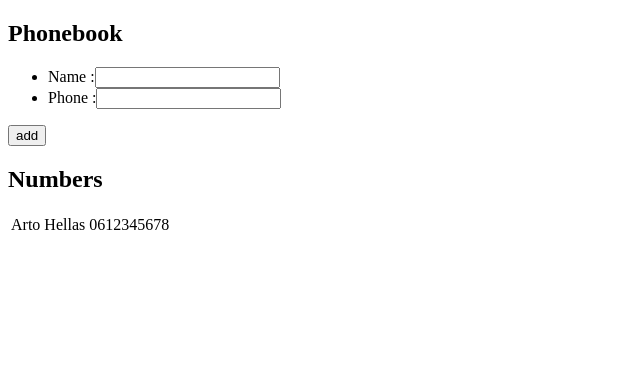
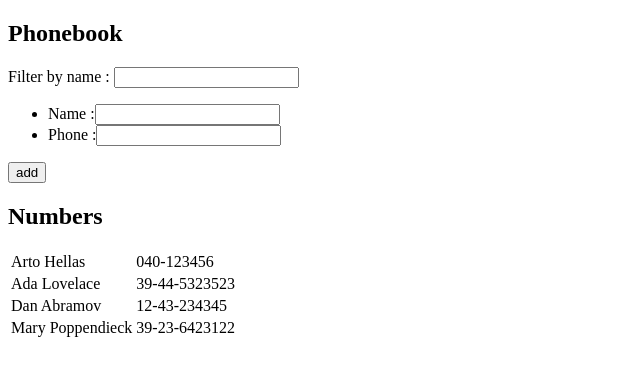
Before and after one commit to Mouarius/fullstackopen-course, a React (Create React App) app in the folder part2/phonebook/: page / in a window 1280 px wide. Shown: the top 376 px of the page, without its empty margins (0-640 px from the left). Built offline with nearby package versions, Linux system fonts and the light colour scheme.

Commit message:
Exercise 2.9 step4 - filter case insensitive

```diff
--- a/part2/phonebook/src/App.js
+++ b/part2/phonebook/src/App.js
@@ -1,16 +1,42 @@
 import React, { useState } from 'react'
 
 const App = () => {
+  //------    COMPONENT STATES    ------//
   const [ persons, setPersons ] = useState([
-    {
-        name: 'Arto Hellas',
-        phone: '0612345678'
-    }
+    { name: 'Arto Hellas', phone: '040-123456' },
+    { name: 'Ada Lovelace', phone: '39-44-5323523' },
+    { name: 'Dan Abramov', phone: '12-43-234345' },
+    { name: 'Mary Poppendieck', phone: '39-23-6423122' }
   ])
-  console.log(persons);
   const [ newName, setNewName ] = useState('')
   const [ newPhone, setNewPhone ] = useState('')
+  const [ filterValue, setFilterValue ] = useState('')
 
+  //------    PERSONS FILTERING PROCESS    ------//
+
+  const personsToShow = [] //Create an empty array to contain the objects of persons to show, we need to declare it empty at each new state render to ensure that we only show the current filtervalue
+
+  for(let i = 0 ; i < persons.length ; i++){
+
+    //LOG DEVELOPPEMENT TESTS
+    /* console.log(`persons[${i}] :>> `, persons[i].name.toLowerCase());
+    console.log('includes a >>', persons[i].name.toLowerCase().includes('a')); */
+
+    if (persons[i].name.toLowerCase().includes(filterValue.toLowerCase())){ //Compares the values of lower case name property of deach person in persons, with the actual filter value (lower case as well)
+      personsToShow.push(persons[i])//If there is a match, we push the person to the persons to show array
+      console.log('Render the person :', persons[i].name);
+    }
+  }
+  //const personsToShow = personsLowerCase.filter(person => person.name.includes(filterValue.toLowerCase()))
+  console.log('Persons to show -> ', personsToShow)
+
+
+  //------    EVENT HANDLERS    ------//
+
+  const handleFilterChange = (event) => {
+    console.log('Filter -> ', event.target.value)
+    setFilterValue(event.target.value)
+  }
 
   const handleNameChange = (event) => {
     console.log('Current input value : ', event.target.value);
@@ -21,8 +47,12 @@ const App = () => {
     setNewPhone(event.target.value)
   }
 
+  //------    ADD PERSON BUTTON HANDLER    ------//
+
   const addPerson = (event) => {
+
     event.preventDefault()
+
     if (persons.map(person => person.name).includes(newName)) {
         console.log(`The entered name ${newName} already exists.`);
         alert(`${newName} already exists !`)
@@ -31,18 +61,20 @@ const App = () => {
         setPersons(persons.concat({name: newName, phone: newPhone}))
     }
   }
+  //------    RETURN FIELD OF THE COMPONENT    ------//
+  return (
 
-  return (
     <div>
       <h2>Phonebook</h2>
+      Filter by name : <input onChange={handleFilterChange} type="text"/>
       <form onSubmit={addPerson}>
         <ul>
             <li>
-                <label for="name">Name :</label>
+                <label htmlFor="name">Name :</label>
                 <input onChange={handleNameChange} type='text' id='name' value={newName}/>
             </li>
             <li>
-                <label for="phone">Phone :</label>
+                <label htmlFor="phone">Phone :</label>
                 <input onChange={handlePhoneChange} type='phone' id='phone' value={newPhone}/>
             </li>
         </ul>
@@ -53,7 +85,7 @@ const App = () => {
       <h2>Numbers</h2>
       <table>
           <tbody>
-            {persons.map(person =>
+            {personsToShow.map(person =>
             <tr key={person.name}>
                 <td>{person.name}</td>
                 <td>{person.phone}</td>
@@ -63,6 +95,7 @@ const App = () => {
 
       </table>
     </div>
+
   )
 }
 
```
